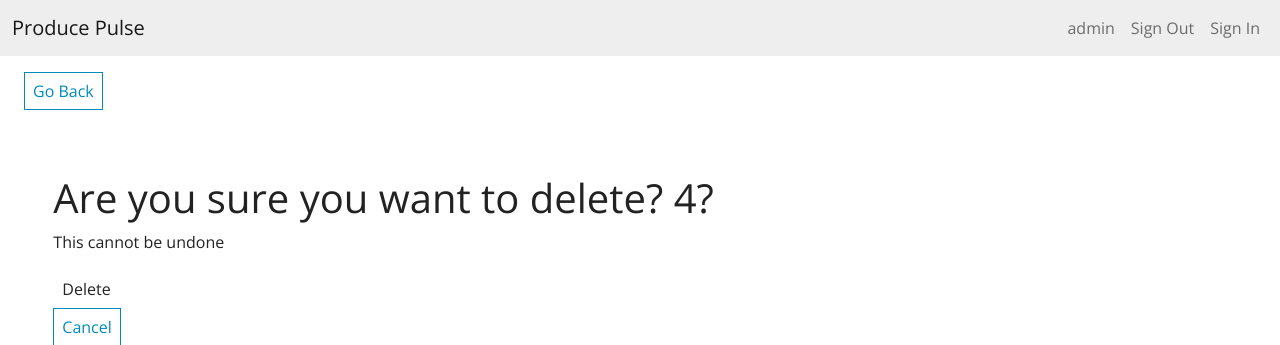
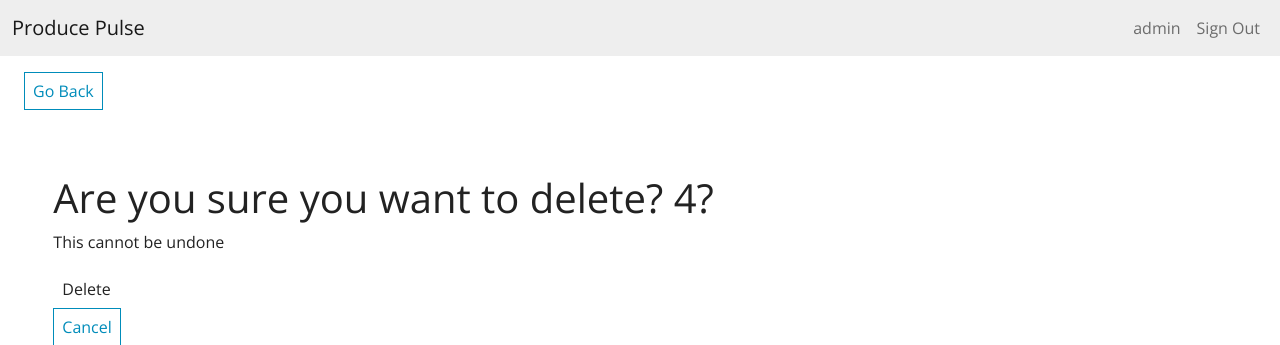
Before and after one commit to covxx/ProducePulse, a Django app: page /delete-item/4 in a window 1280 px wide. Shown: the top 345 px of the page. Run offline with Django 4.2, Linux system fonts and the light colour scheme; a user stored in the database is signed in; data comes from the database, SQL or seed files in the repository; both versions use the stored data as it was after the commit.

Commit message:
Fixed issue where sign in was shown even after user was signed in

```diff
--- a/wms/inventory/templates/inventory/navigation.html
+++ b/wms/inventory/templates/inventory/navigation.html
@@ -12,9 +12,9 @@
             </li>
             <li class"nav-item">
                 <a class="nav-link" href="{% url 'logout' %}">Sign Out </a>
-            <li class="nav-item">
-                <a class="nav-link" href="#">Sign In</a>
-            </li>
+           {# <li class="nav-item"> #}
+            {#    <a class="nav-link" href="#">Sign In</a> #}
+           {#} </li> #}
             {% else %}
             <a class="nav-link" href="{% url 'login' %}">Log In </a>
             <a class="nav-link" href="{% url 'signup' %}">Sign Up </a>
```
Also changed, not shown: wms/db.sqlite3.
